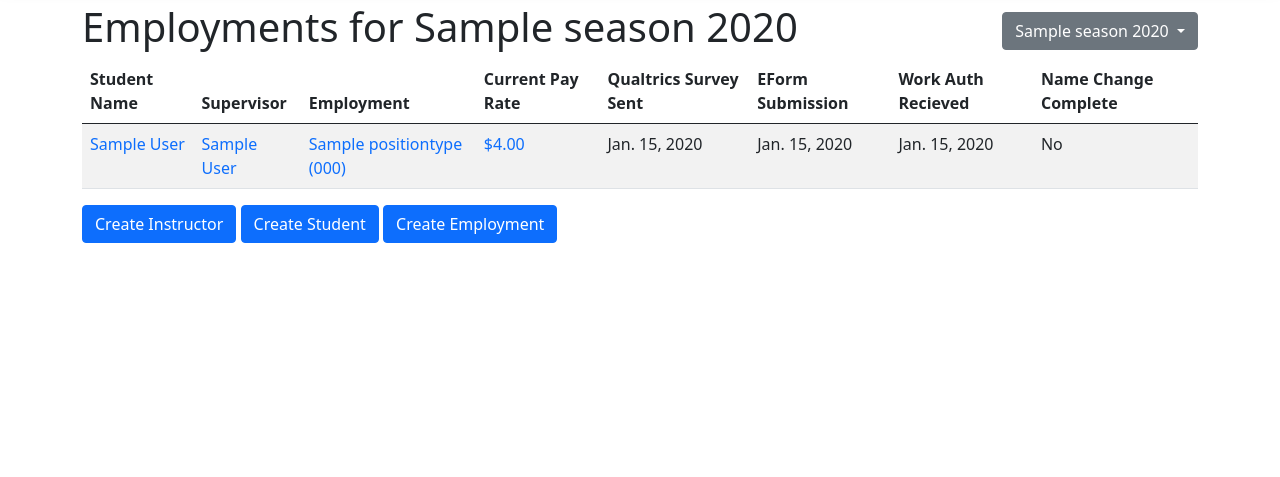
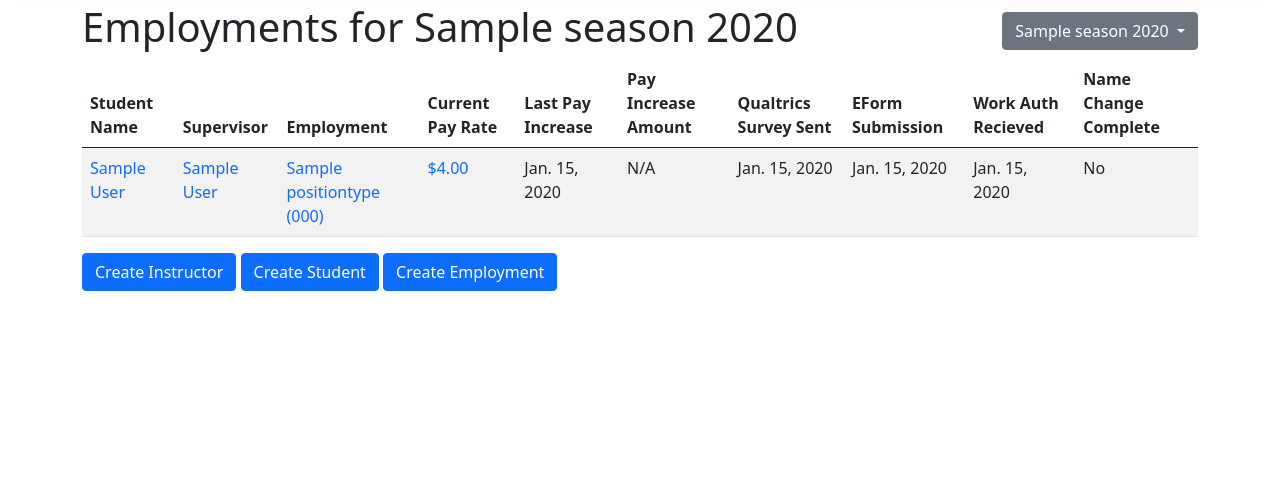
Before and after one commit to Buscompany21/Student-Employee-Wage-Info, a Django app: page / in a window 1280 px wide. Shown: the part 77-554 px from the top of the page. Run offline with Django 4.2, Linux system fonts and the light colour scheme; tables that the repository leaves empty hold one stand-in row (values such as "Sample post"); some libraries are stand-ins or nearby versions.

Commit message:
added pay increase data to homepage

```diff
--- a/MainApp/models.py
+++ b/MainApp/models.py
@@ -1,3 +1,4 @@
+from multiprocessing import current_process
 from django.db import models
 import datetime
 from django.utils import timezone
@@ -90,6 +91,15 @@ class Employment(models.Model):
     def current_pay_rate(self):
         return self.payrate_set.latest('effective_date')
 
+    @property
+    def pay_increase_amount(self):
+        try:
+            previous_pay_rate = self.payrate_set.order_by('-effective_date')[1]
+            print(self.current_pay_rate.pay_rate-previous_pay_rate.pay_rate)
+            return self.current_pay_rate.pay_rate - previous_pay_rate.pay_rate
+        except Exception:
+            return None
+
     def __str__(self):
         return f'{self.student.person.full_name} ({self.position_type.name} for {self.supervisor.person.full_name})'
 
--- a/MainApp/templates/index.html
+++ b/MainApp/templates/index.html
@@ -25,6 +25,8 @@
             <th>Supervisor</th>
             <th>Employment</th>
             <th>Current Pay Rate</th>
+            <th>Last Pay Increase</th>
+            <th>Pay Increase Amount</th>
             <th>Qualtrics Survey Sent</th>
             <th>EForm Submission</th>
             <th>Work Auth Recieved</th>
@@ -51,6 +53,12 @@
                 </a>
             </td>
             <td>
+                {{ employment.current_pay_rate.effective_date|date:"M. d, Y"|default:"None" }}
+            </td>
+            <td>
+                {% if employment.pay_increase_amount %}${% endif %}{{ employment.pay_increase_amount|default:"N/A" }}
+            </td>
+            <td>
                 {{employment.survey_sent|date:"M. d, Y"|default:"No"}}
             </td>
             <td>
```
